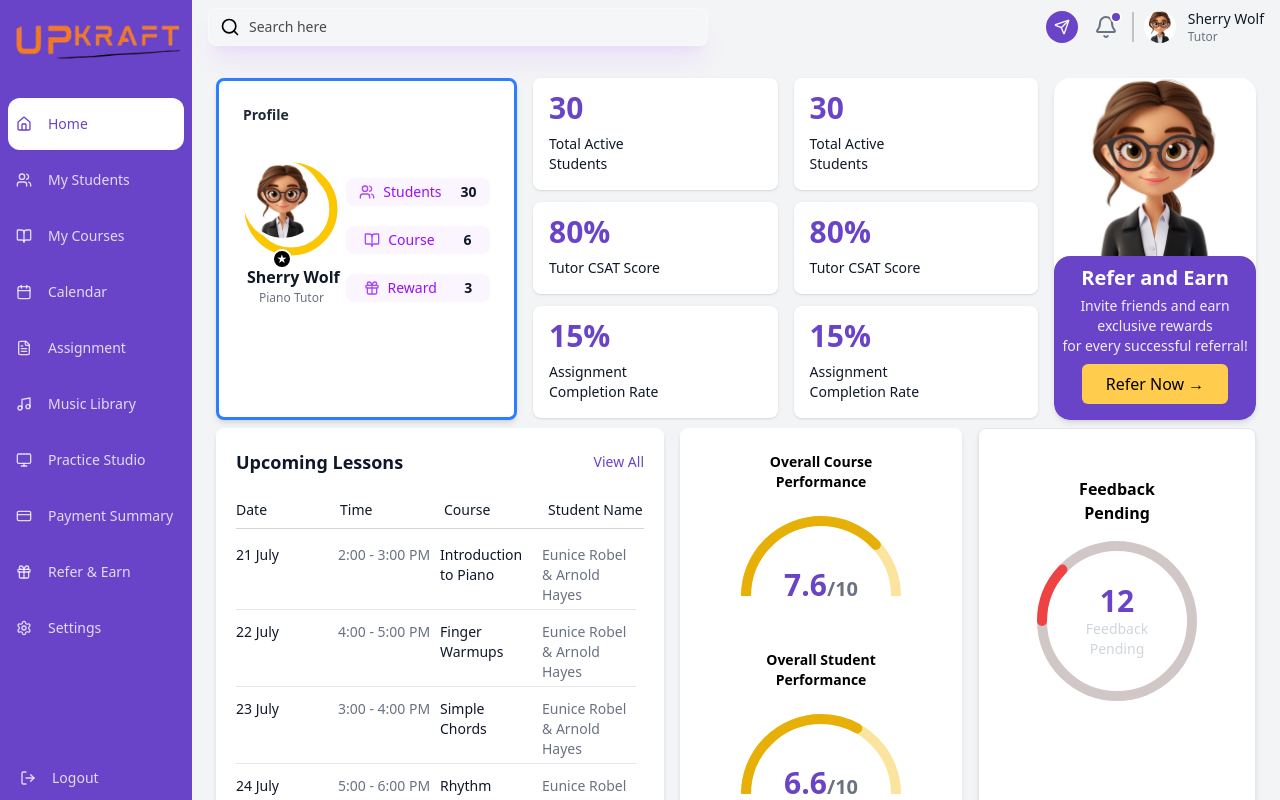
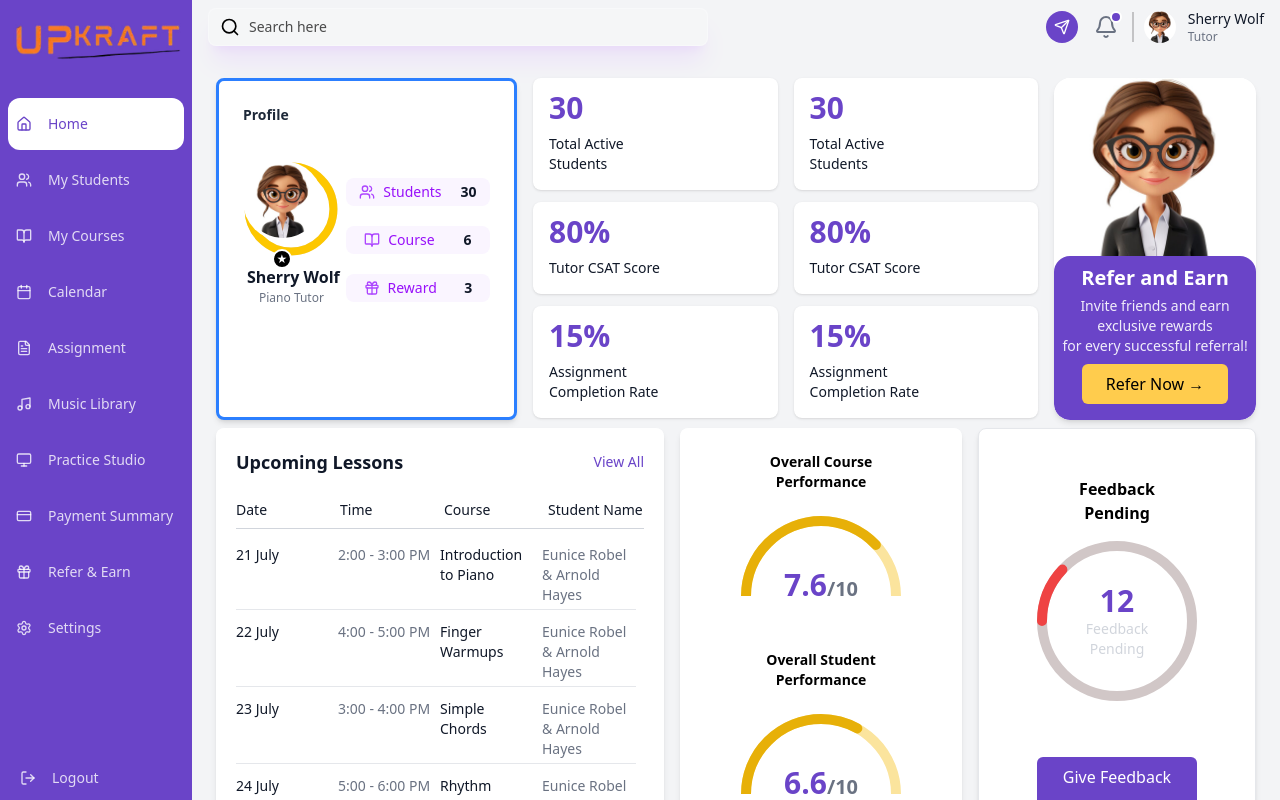
Before and after one commit to Uttampratapsingh/assignment-upkraft, a React (Vite) app: page / in a window 1280 px wide. Built offline with nearby package versions, Linux system fonts and the light colour scheme.

Commit message:
Added give feedback button

```diff
--- a/src/components/FeedbackCard.jsx
+++ b/src/components/FeedbackCard.jsx
@@ -66,6 +66,7 @@ const FeedbackCard = () => {
         <div className="flex justify-center mb-4">
           <CircularProgress value={1.2} color="hsl(0 84% 60%)" />
         </div>
+        <button className="bg-[#6a44c8] text-white font-medium px-4 py-2 rounded-md transition mt-10">Give Feedback →</button>
       </div>
     </div>
   );
```
